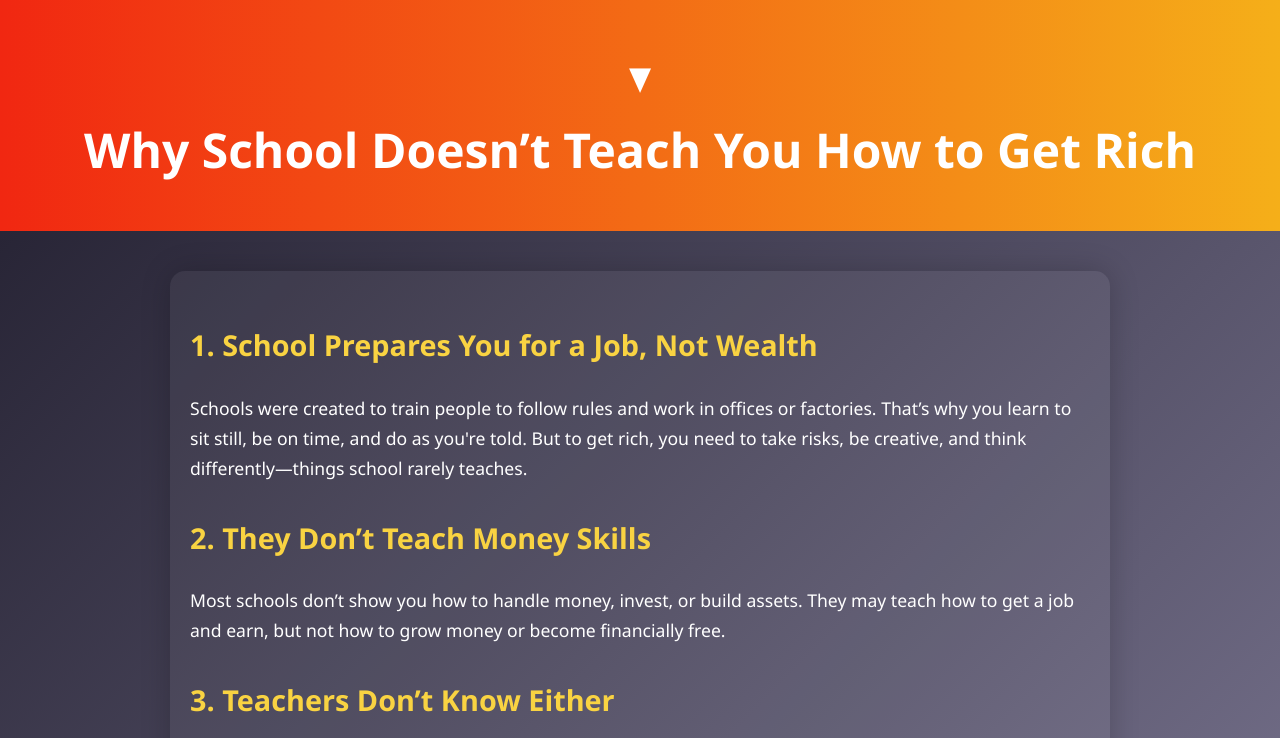
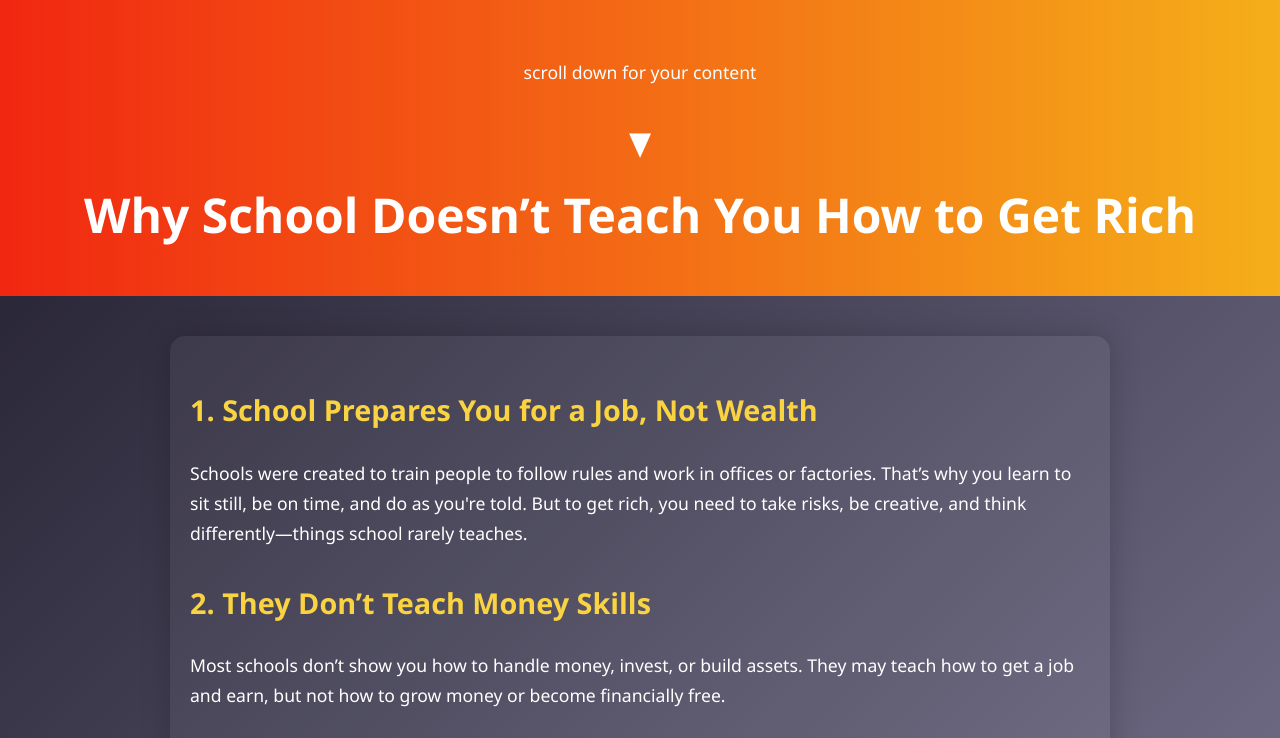
Before and after one commit to aisahil0/MY-BLOG, a plain HTML site: page index.html in a window 1280 px wide. Shown: the top 738 px of the page. Drawn offline with Linux system fonts and the light colour scheme.

Commit message:
Update index.html

```diff
--- a/index.html
+++ b/index.html
@@ -105,6 +105,7 @@
 <div id="container-12941c9c13ea0af03a21adb059ced93b"></div>
 	<script type='text/javascript' src='//pl26385528.profitableratecpm.com/c0/2c/04/c02c04a74e79a390ce7368f26f903329.js'></script><script type='text/javascript' src='//pl26385528.profitableratecpm.com/c0/2c/04/c02c04a74e79a390ce7368f26f903329.js'></script><script type='text/javascript' src='//pl26385528.profitableratecpm.com/c0/2c/04/c02c04a74e79a390ce7368f26f903329.js'></script><script type='text/javascript' src='//pl26385528.profitableratecpm.com/c0/2c/04/c02c04a74e79a390ce7368f26f903329.js'></script><script type='text/javascript' src='//pl26385528.profitableratecpm.com/c0/2c/04/c02c04a74e79a390ce7368f26f903329.js'></script><script type='text/javascript' src='//pl26385528.profitableratecpm.com/c0/2c/04/c02c04a74e79a390ce7368f26f903329.js'></script>
   <header>
+	  <p>scroll down for your content</p>
 	  <div class="arrow-down">&#x25BC;</div>
     <h1>Why School Doesn’t Teach You How to Get Rich</h1>
   </header>
```
